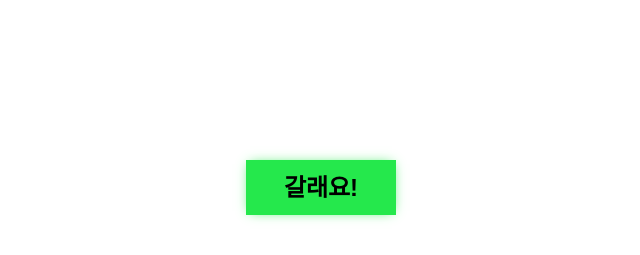
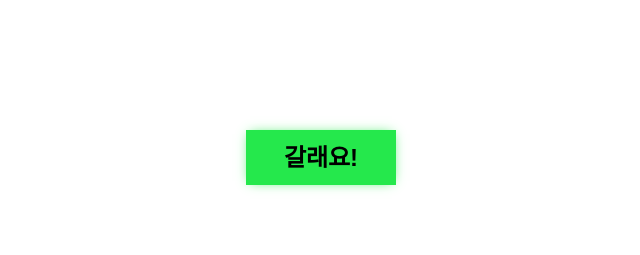
Before and after one commit to yoonk2/doongzi, a Django app: page /projects/invitation in a window 1280 px wide. Shown: the part 545-800 px from the top of the page, without its empty margins (319-959 px from the left). Run offline with Django 3.2, Linux system fonts and the light colour scheme; some web fonts are replaced.

Commit message:
[fix] change button postiion

```diff
--- a/config/templates/invitation.html
+++ b/config/templates/invitation.html
@@ -110,6 +110,9 @@
 
         .hello-container {
             margin-top: 70px;
+        }
+
+        .go-btn {
             bottom: 70px;
         }
     }
```
